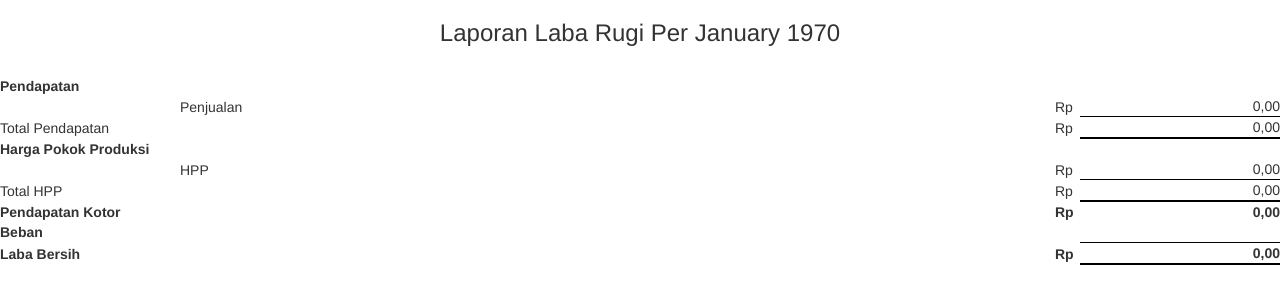
After one commit to conelo03/kojo-cloth, a PHP site: template application/views/cashflow/cetak_laporan_laba_rugi.php in a window 1280 px wide. The commit adds this page. Shown: the top 304 px of the page. Run offline with PHP 8.4, Linux system fonts and the light colour scheme; the template is opened without the code that fills it, so the values that code supplies are empty.

Commit message:
laba rugi

```diff
--- a/application/config/routes.php
+++ b/application/config/routes.php
@@ -152,6 +152,8 @@ $route['laporan-pengeluaran'] 	        = 'Pengeluaran/laporan';
 $route['cash-flow'] 				    = 'Cashflow';
 $route['laporan-cash-flow'] 				    = 'Cashflow/laporan';
 
+$route['laporan-laba-rugi'] 				    = 'Cashflow/laporan_laba_rugi';
+
 $route['gaji'] 				    = 'Gaji';
 $route['tambah-gaji'] 	        = 'Gaji/tambah';
 $route['edit-gaji/(:any)'] 	    = 'Gaji/edit/$1';
--- /dev/null
+++ b/application/views/cashflow/cetak_laporan_laba_rugi.php
@@ -0,0 +1,126 @@
+<!doctype html>
+<html lang="en">
+  <head>
+    <!-- Required meta tags -->
+    <meta charset="utf-8">
+    <meta name="viewport" content="width=device-width, initial-scale=1, shrink-to-fit=no">
+
+    <!-- Bootstrap CSS -->
+    <link rel="stylesheet" href="https://maxcdn.bootstrapcdn.com/bootstrap/3.3.7/css/bootstrap.min.css" integrity="sha384-BVYiiSIFeK1dGmJRAkycuHAHRg32OmUcww7on3RYdg4Va+PmSTsz/K68vbdEjh4u" crossorigin="anonymous">
+
+    <title>Laporan Laba Rugi</title>
+    <style>
+      .break {
+        page-break-after: always;
+      }
+    </style>
+  </head>
+  <body>
+    <div class="container-fluid">
+      <div class="mt-2">
+        <div class="row">
+          <div class="col-12">
+            <div class="card">
+              <div class="card-body">
+                <h3 class="text-center mb-4">Laporan Laba Rugi Per <?= date('F Y', strtotime($month_c)) ?></h3>
+                <br>
+                <table width="100%" border='0'>
+                <thead>
+                    <tr>
+                      <th colspan="4">Pendapatan</th>
+                    </tr>
+                  </thead>
+                  <tbody>
+                    <tr>
+                      <td width="180px" class="text-center">&nbsp;</td>
+                      <td class="">Penjualan</td>
+                      <td width="25px">Rp</td>
+                      <td width="200px" class="text-right" style="border-bottom: 1px solid black"><?= number_format($penjualan['jumlah'], '2',',','.' );?></td>
+                    </tr>
+                    <tr>
+                      <td width="180px" class="">Total Pendapatan</td>
+                      <td class=""></td>
+                      <td width="25px">Rp</td>
+                      <td width="200px" class="text-right" style="border-bottom: 2px solid black"><?= number_format($penjualan['jumlah'], '2',',','.' );?></td>
+                    </tr>
+                  </tbody>
+                  <thead>
+                    <tr>
+                      <th colspan="4">Harga Pokok Produksi</th>
+                    </tr>
+                  </thead>
+                  <tbody>
+                    <tr>
+                      <td width="180px" class="text-center">&nbsp;</td>
+                      <td class="">HPP</td>
+                      <td width="25px">Rp</td>
+                      <td width="200px" class="text-right" style="border-bottom: 1px solid black"><?= number_format($hpp['jumlah'], '2',',','.' );?></td>
+                    </tr>
+                    <tr>
+                      <td width="180px" class="">Total HPP</td>
+                      <td class=""></td>
+                      <td width="25px">Rp</td>
+                      <td width="200px" class="text-right" style="border-bottom: 2px solid black"><?= number_format($hpp['jumlah'], '2',',','.' );?></td>
+                    </tr>
+                  </tbody>
+                  <thead>
+                    <tr>
+                      <th colspan="2">Pendapatan Kotor</th>
+                      <th width="25px">Rp</th>
+                      <th width="200px" class="text-right"><?= number_format($penjualan['jumlah']-$hpp['jumlah'], '2',',','.' );?></th>
+                    </tr>
+                  </thead>
+                  <thead>
+                    <tr>
+                      <th colspan="4">Beban</th>
+                    </tr>
+                  </thead>
+                  <tbody>
+
+                  <?php
+                    $total_beban = 0;
+                    foreach($beban as $u):
+                      $total_beban += $u['jumlah'];
+                    ?>
+                    <tr>
+                      <td width="180px" class="text-center">&nbsp;</td>
+                      <td class=""><?= $u['jenis_pengeluaran'] ?></td>
+                      <td width="25px">-Rp</td>
+                      <td width="200px" class="text-right"><?= number_format($u['jumlah'], '2',',','.' );?></td>
+                    </tr>
+                    <?php endforeach;?>
+                  </tbody>
+                  <thead>
+                    <tr>
+                      <th colspan="2">Laba Bersih</th>
+                      <th width="25px">Rp</th>
+                      <th width="200px" class="text-right" style="border-bottom: 2px solid black;border-top: 1px solid black;">
+                      <?php
+                        $selisih;
+                        if($penjualan['jumlah']-$hpp['jumlah']-$total_beban < 0) {
+                          $selisih = '<span style="color: red;">('.number_format($penjualan['jumlah']-$hpp['jumlah']-$total_beban, '2',',','.' ).')</span';
+                        } else {
+                          $selisih = number_format($penjualan['jumlah']-$hpp['jumlah']-$total_beban, '2',',','.' );
+                        } ?>
+                        <?= $selisih;?>
+                      </th>
+                    </tr>
+                  </thead>
+                </table>
+
+              </div>
+            </div>
+          </div>
+        </div>
+      </div>
+
+
+    </div>
+
+    <!-- Optional JavaScript -->
+    <!-- jQuery first, then Popper.js, then Bootstrap JS -->
+    <script>
+      //window.print();
+    </script>
+  </body>
+</html>
--- a/application/views/template/sidebar.php
+++ b/application/views/template/sidebar.php
@@ -123,6 +123,7 @@ $get_user = $this->db->get_where('tb_pegawai', ['id_pegawai' => $id_pegawai])->r
               <li class="<?= $title == 'Laporan Pemasukan' ? 'active' : ''; ?>"><a class="nav-link" href="<?= base_url('laporan-pemasukan');?>"><i class="fas fa-file"></i> <span>Laporan Pemasukan</span></a></li>
               <li class="<?= $title == 'Laporan Pengeluaran' ? 'active' : ''; ?>"><a class="nav-link" href="<?= base_url('laporan-pengeluaran');?>"><i class="fas fa-file"></i> <span>Laporan Pengeluaran</span></a></li>
               <li class="<?= $title == 'Laporan Cash Flow' ? 'active' : ''; ?>"><a class="nav-link" href="<?= base_url('laporan-cash-flow');?>"><i class="fas fa-file"></i> <span>Laporan Cash Flow</span></a></li>
+              <li class="<?= $title == 'Laporan Laba Rugi' ? 'active' : ''; ?>"><a class="nav-link" href="<?= base_url('laporan-laba-rugi');?>"><i class="fas fa-file"></i> <span>Laporan Laba Rugi</span></a></li>
             <?php endif;?>
 
           </ul>
```
Also changed, not shown: application/controllers/Cashflow.php (+40 -0 lines), application/views/cashflow/laporan_laba_rugi.php (added, +133 -0 lines).
